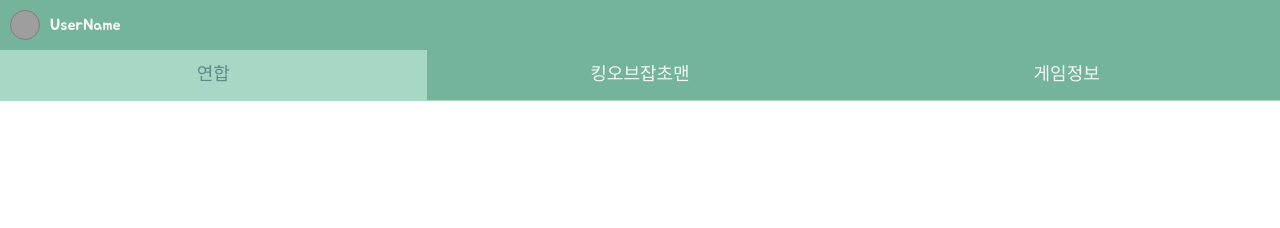
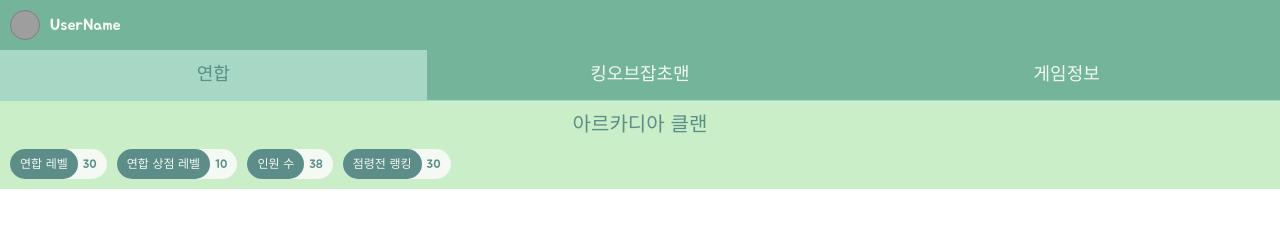
Before and after one commit to a23822/arca, a website: page index.htm in a window 1280 px wide. Both pictures are taken after a click on the tab "연합". Drawn offline with Linux system fonts and the light colour scheme; grey boxes are pictures that could not be loaded.

Commit message:
alliance 작업 중

```diff
--- a/index.htm
+++ b/index.htm
@@ -11,7 +11,7 @@
 </head>
 <body>
     <div class="arca">
-        <h1 class="arca_tit">아르카디아 클랜 앱에 오신 걸 환영합니다</h1>
+        <h1 class="blind_tit">아르카디아 클랜 앱에 오신 걸 환영합니다</h1>
         <header class="header_wrap">
             <div class="profile_area">
                 <a href="#" role="button" class="thumb_wrap">
@@ -22,13 +22,13 @@
                 </p>
             </div>
             <div class="main_tap_list" role="tablist" aria-orientation="horizontal">
-                <a href="#" class="tap_item" role="tab" aria-selected="true">
+                <a href="#" id="alliance_tap" class="tap_item" role="tab" aria-selected="true">
                     연합
                 </a>
-                <a href="#" class="tap_item" role="tab" aria-selected="false">
+                <a href="#" id="kow_tap" class="tap_item" role="tab" aria-selected="false">
                     킹오브잡초맨
                 </a>
-                <a href="#" class="tap_item" role="tab" aria-selected="false">
+                <a href="#" id="tip_tap" class="tap_item" role="tab" aria-selected="false">
                     게임정보
                 </a>
             </div>
@@ -37,7 +37,26 @@
 
         </nav>
         <main class="main_wrap">
+            <section class="alliance_wrap" style="display: block;" id="alliance_wrap">
+                <h2 class="blind_tit">
+                    연합 정보
+                </h2>
+                <p class="alliance_name">아르카디아 클랜</p>
+                <div class="info_wrap">
+                    <div class="info_flick">
+                        <span class="info"><span class="info_label">연합 레벨</span><span class="val">30</span></span>
+                        <span class="info"><span class="info_label">연합 상점 레벨</span><span class="val">10</span></span>
+                        <span class="info"><span class="info_label">인원 수</span><span class="val">38</span></span>
+                        <span class="info"><span class="info_label">점령전 랭킹</span><span class="val">30</span></span>
+                    </div>
+                </div>
+            </section>
+            <section class="kow_wrap" style="display: none;" id="kow_wrap">
 
+            </section>
+            <section class="tip_wrap" style="display: none;" id="tip_wrap">
+
+            </section>
         </main>
         <footer class="footer_wrap">
 
--- a/js/active.js
+++ b/js/active.js
@@ -3,6 +3,10 @@ let header_profile = header_wrap.getElementsByClassName('profile_area')[0];
 let header_main_tap_list = header_wrap.getElementsByClassName('main_tap_list')[0];
 
 let header_main_tap = header_main_tap_list.getElementsByClassName('tap_item');
+let alliance_wrap = document.getElementById('alliance_wrap');
+let kow_wrap = document.getElementById('kow_wrap');
+let tip_wrap = document.getElementById('tip_wrap');
+var tap_check = 0;
 
 for (var i=0; i<header_main_tap.length; i++) {
     header_main_tap[i].addEventListener('click', function(){
@@ -11,7 +15,21 @@ for (var i=0; i<header_main_tap.length; i++) {
                 header_main_tap[j].setAttribute('aria-selected', false);
             }
         }
-        console.log(this);
+        var tap_id = this.id;
         this.setAttribute('aria-selected', 'true');
+
+        if (tap_id == 'alliance_tap') {
+            alliance_wrap.style.display = 'block';
+            kow_wrap.style.display = 'none';
+            tip_wrap.style.display = 'none';
+        } else if (tap_id == 'kow_tap') {
+            alliance_wrap.style.display = 'none';
+            kow_wrap.style.display = 'block';
+            tip_wrap.style.display = 'none';
+        } else if (tap_id == 'tip_tap') {
+            alliance_wrap.style.display = 'none';
+            kow_wrap.style.display = 'none';
+            tip_wrap.style.display = 'block';
+        }
     });
 }
--- a/scss/arca.scss
+++ b/scss/arca.scss
@@ -6,8 +6,9 @@
 
 .arca {
     position: relative;
+    background-color: #c9eec8;
 
-    .arca_tit {
+    .blind_tit {
         position: absolute;
         top: 0;
         left: 0;
--- a/scss/import/_import_main.scss
+++ b/scss/import/_import_main.scss
@@ -1 +1,59 @@
 @charset "UTF-8";
+
+.main_wrap {
+    .alliance_name {
+        @include font(2rem, 4.8rem, 500, $main_color);
+        text-align: center;
+    }
+    .info_wrap {
+        padding: 0 10px 10px;
+
+        .info_flick {
+            margin: 0 -10px;
+            white-space: nowrap;
+            overflow-x: auto;
+            font-size: 0;
+        }
+
+        .info {
+            display: inline-block;
+            vertical-align: top;
+            @include font(1.2rem, 3rem, 400, $main-color);
+            border-radius: 16px;
+            background-color: $font-color;
+            -ms-overflow-style: none;
+            ::-webkit-scrollbar {
+                display: none;
+            }
+
+            & + .info {
+                margin-left: 10px;
+            }
+
+            &:first-child {
+                margin-left: 10px;
+            }
+
+            &:last-child {
+                margin-right: 10px;
+            }
+
+            .info_label {
+                float: left;
+                padding: 0 10px;
+                color: $font-color;
+                background-color: $main-color;
+                border-radius: 16px;
+            }
+
+            .val {
+                margin-left: 5px;
+                padding-right: 10px;
+            }
+
+            &:after {
+                @include clear;
+            }
+        }
+    }
+}
```
Also changed, not shown: css/arca.css.
